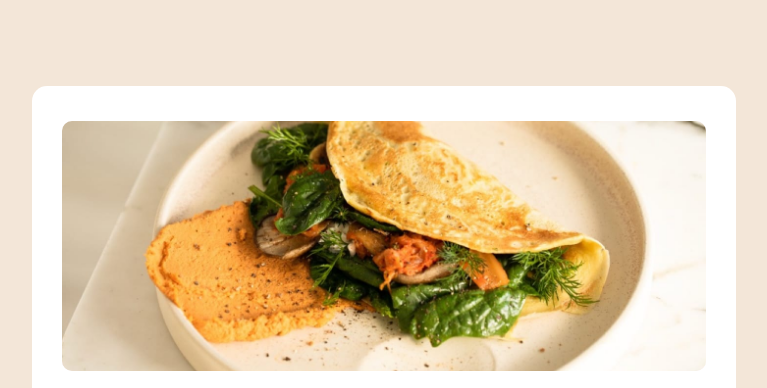
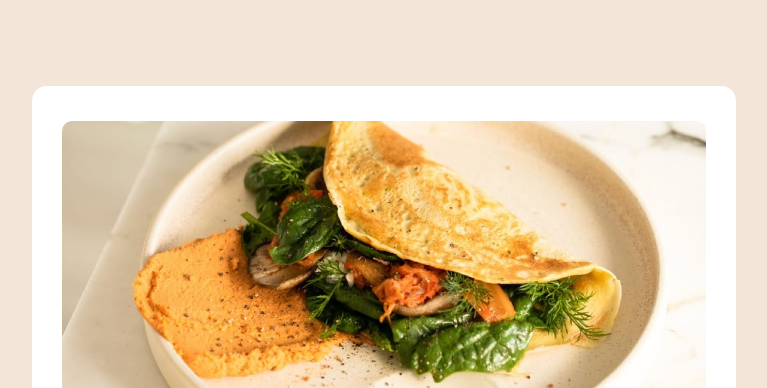
Before and after one commit to raymondkembs/simple-recipe-page, a plain HTML site: page index.html in a window 1280 px wide. Shown: the top 388 px of the page, without its empty margins (256-1023 px from the left). Drawn offline with Linux system fonts and the light colour scheme.

Commit message:
Update home.css

```diff
--- a/home.css
+++ b/home.css
@@ -41,7 +41,7 @@ body{
 }
 .infoOne{
     width: 100%;
-    height: 250px;
+    height: 310px;
     overflow: hidden;
     border-radius: 10px;
     background: var(--rose50);
```
